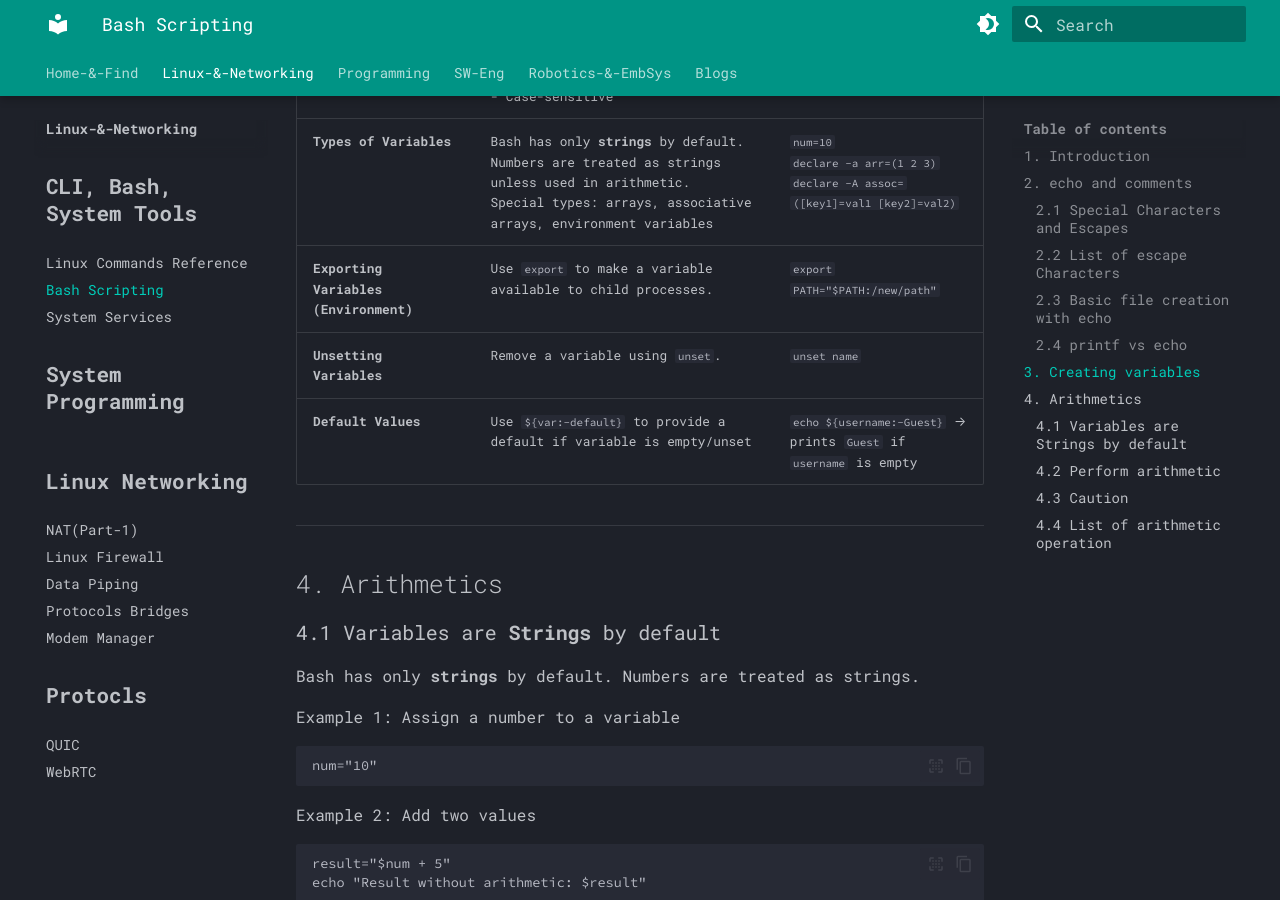
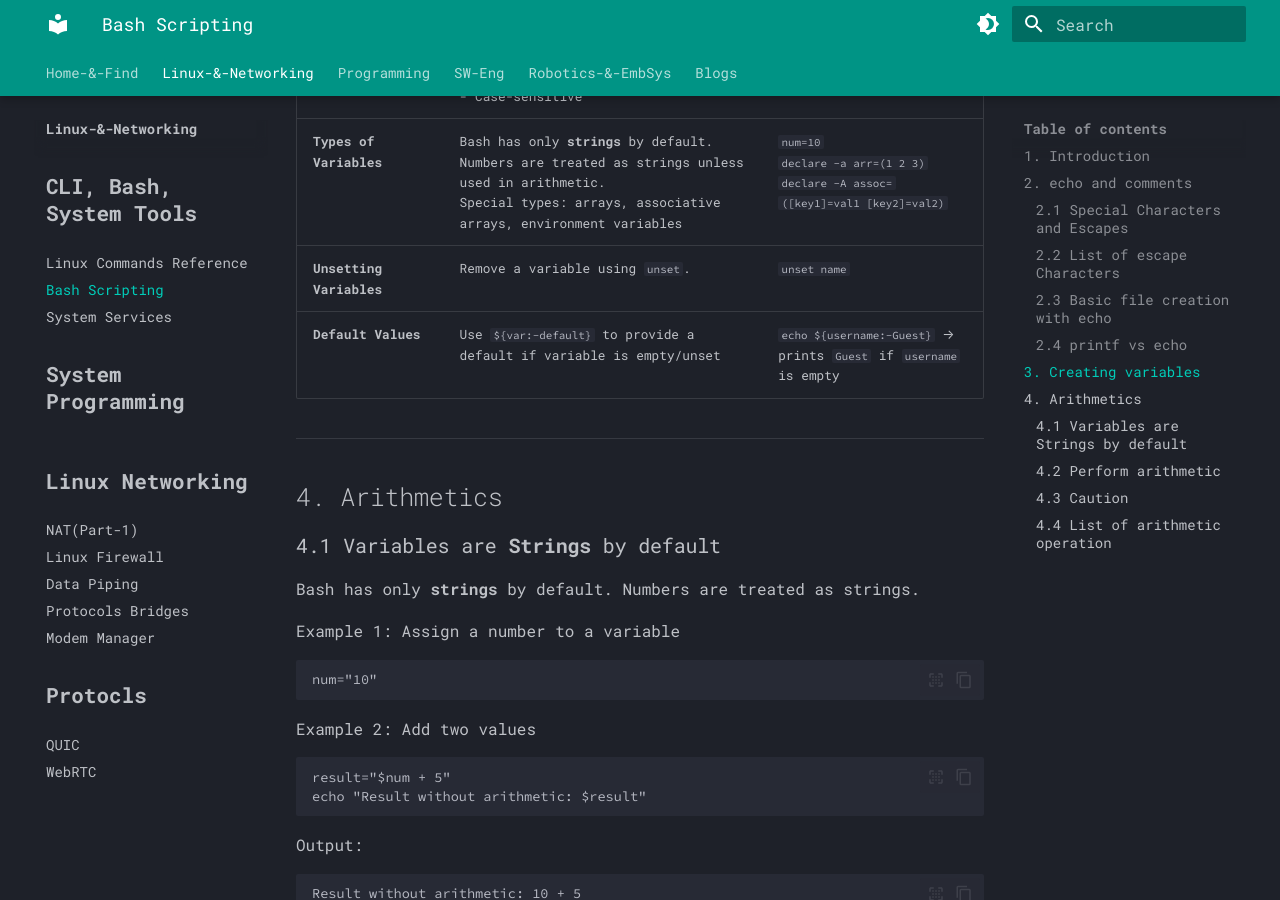
Before and after one commit to alohamujeeb/alohamujeeb.github.io, an MkDocs documentation site: the page built from docs/linux/cli-bash/bash.md, in a window 1280 px wide and 900 px high, scrolled down 3794 px. Built offline with MkDocs 1.6.1 and Material for MkDocs 9.7.7, drawn with Linux system fonts in a browser that asks for light colours.

Commit message:
bash file added

```diff
--- a/docs/linux/cli-bash/bash.md
+++ b/docs/linux/cli-bash/bash.md
@@ -142,7 +142,6 @@ Hello, World!
 | **Reading Input from Keyboard** | Use the `read` command to take input from the user. | `read username` <br> `echo "Hello, $username!"` |
 | **Variable Naming Rules** | - Must start with a letter or underscore `_` <br> - Can contain letters, numbers, underscores <br> - Case-sensitive | Valid: `_var1`, `name` <br> Invalid: `1name`, `my-var` |
 | **Types of Variables** | Bash has only **strings** by default. Numbers are treated as strings unless used in arithmetic. <br> Special types: arrays, associative arrays, environment variables | `num=10` <br> `declare -a arr=(1 2 3)` <br> `declare -A assoc=([key1]=val1 [key2]=val2)` |
-| **Exporting Variables (Environment)** | Use `export` to make a variable available to child processes. | `export PATH="$PATH:/new/path"` |
 | **Unsetting Variables** | Remove a variable using `unset`. | `unset name` |
 | **Default Values** | Use `${var:-default}` to provide a default if variable is empty/unset | `echo ${username:-Guest}` → prints `Guest` if `username` is empty |
 
```
